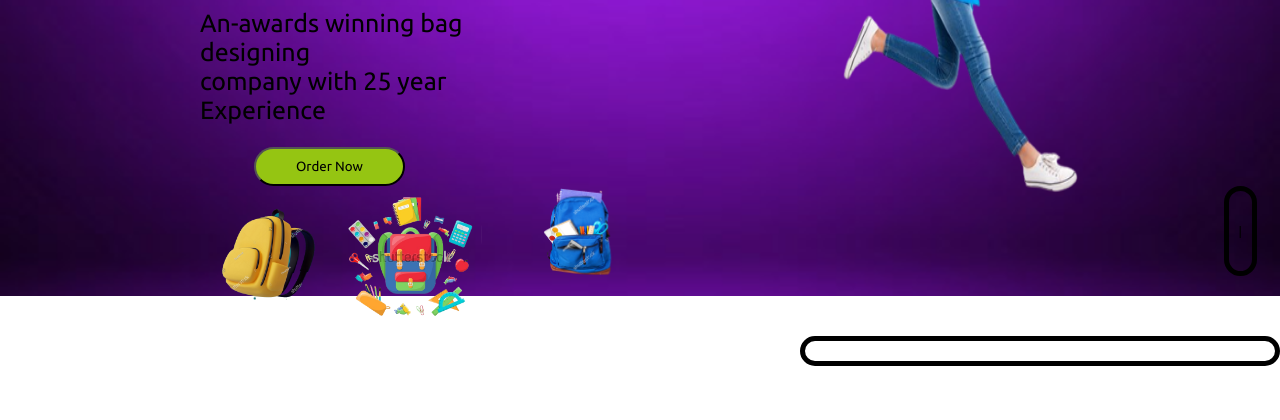
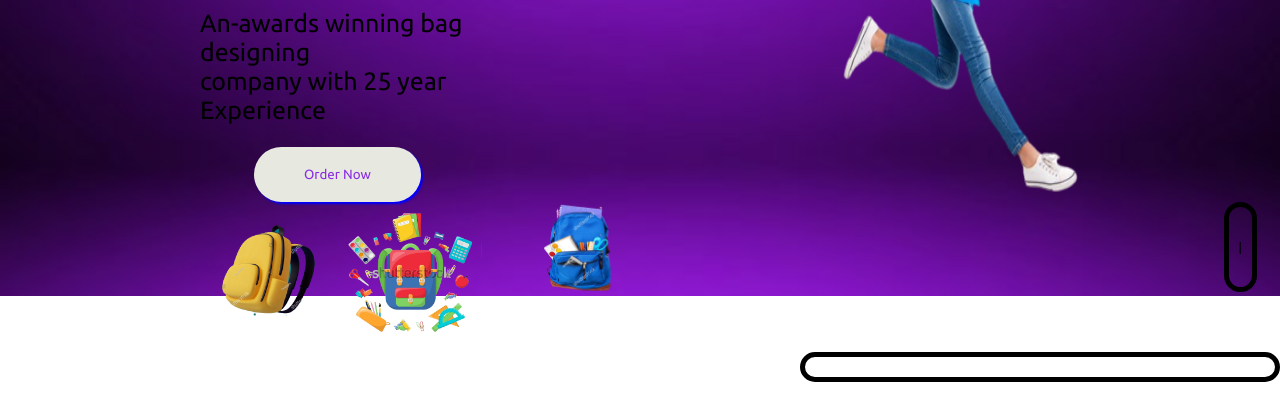
Before and after one commit to MAUREEN-OUGODEV/school_Bag, a plain HTML site: page index.html in a window 1280 px wide. Shown: the part 374-794 px from the top of the page. Drawn offline with Linux system fonts and the light colour scheme.

Commit message:
adding the Box-model folder

```diff
--- a/style.css
+++ b/style.css
@@ -11,6 +11,7 @@ h1{
 .landscape{
 background-image: url(./images/FoBYld.jpg);
 background-repeat: no-repeat;
+background-position: center;
 background-size: cover;
 height: 670px;
 
@@ -64,14 +65,16 @@ a:hover{
     color: black;
 }
 .button{
-    background-color: rgb(149, 197, 18);
-    padding:10px 40px;
-
+    background-color: rgb(231, 233, 225);
+    padding:20px 50px;
+   border: none;
+    box-shadow: 2px 2px 2px blue;
     border-radius: 50px;
     justify-content: center;
     margin-top: 2%;
     margin-left: 5%;
     font-family: 'Ubuntu', sans-serif;
+    color: blueviolet;
 }
 .btn{
     padding: 20px 10px 10px 5px;
```
